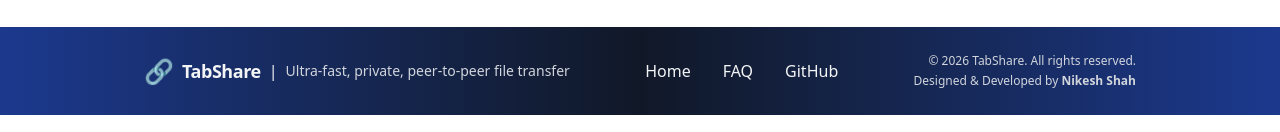
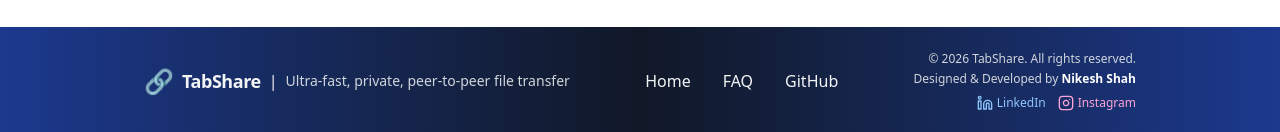
Before and after one commit to Nikesh-Shah/FilesShare, a React (Vite) app in the folder frontend/: page / in a window 1280 px wide. Shown: the part 968-1100 px from the top of the page. Built offline with nearby package versions, Linux system fonts and the light colour scheme; no server answers.

Commit message:
feat: add LinkedIn and Instagram links to footer

```diff
--- a/frontend/src/components/Footer.jsx
+++ b/frontend/src/components/Footer.jsx
@@ -1,4 +1,5 @@
 import React from 'react';
+import { Linkedin, Instagram } from 'lucide-react';
 
 const Footer = () => (
 			<footer className="w-full z-50 bg-gradient-to-r from-blue-900 via-gray-900 to-blue-900 text-gray-100 shadow-lg">
@@ -17,7 +18,15 @@ const Footer = () => (
 				</div>
 				<div className="text-xs text-gray-300 text-center sm:text-right w-full sm:w-auto">
 					&copy; {new Date().getFullYear()} TabShare. All rights reserved.
-					<div className="mt-1">Designed & Developed by <span className="font-semibold text-white-700">Nikesh Shah</span></div>
+					<div className="mt-1">Designed & Developed by <span className="font-semibold text-white">Nikesh Shah</span></div>
+					<div className="flex items-center justify-center sm:justify-end gap-3 mt-2">
+						<a href="https://www.linkedin.com/in/nikesh-shah-a89b7b359/" target="_blank" rel="noopener noreferrer" className="flex items-center gap-1 text-blue-300 hover:text-blue-400 transition" aria-label="LinkedIn">
+							<Linkedin size={16} /> <span>LinkedIn</span>
+						</a>
+						<a href="https://www.instagram.com/itsnikesh_11/" target="_blank" rel="noopener noreferrer" className="flex items-center gap-1 text-pink-300 hover:text-pink-400 transition" aria-label="Instagram">
+							<Instagram size={16} /> <span>Instagram</span>
+						</a>
+					</div>
 				</div>
 			</div>
 		</footer>
```
